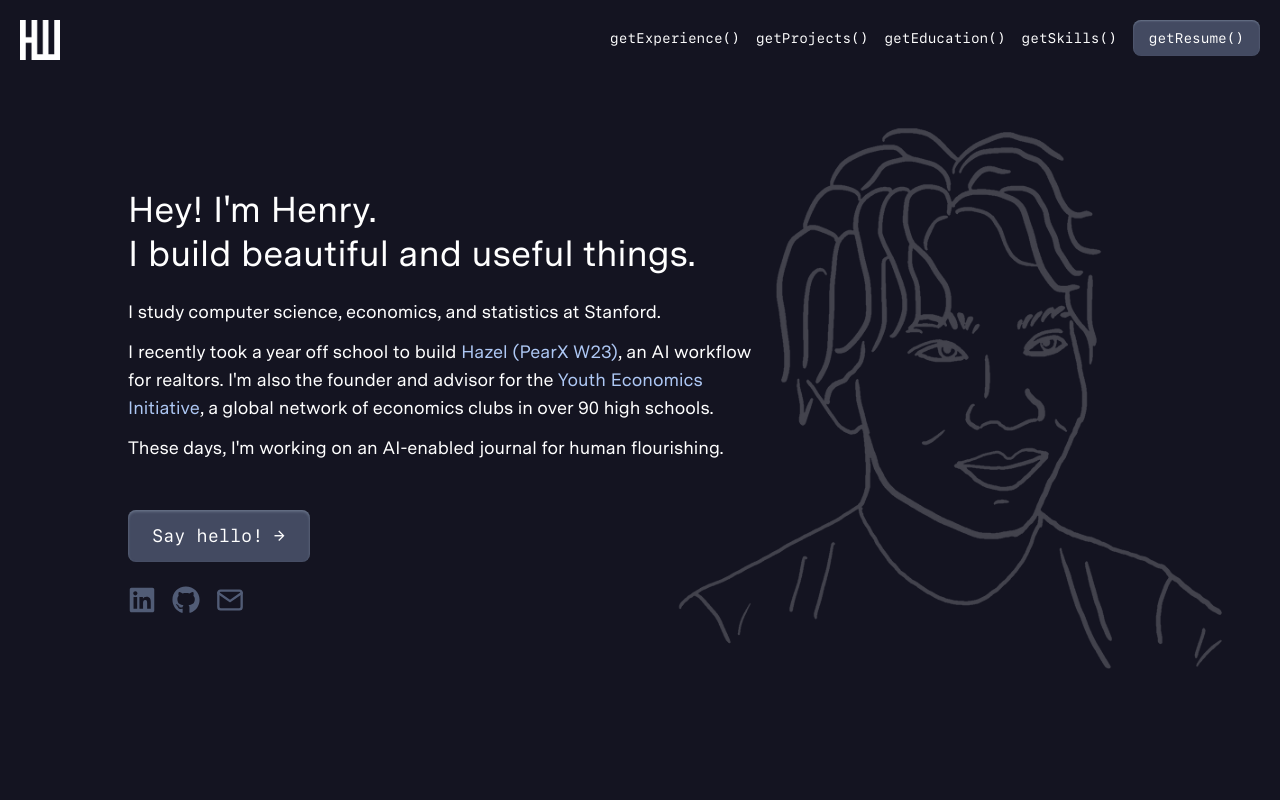
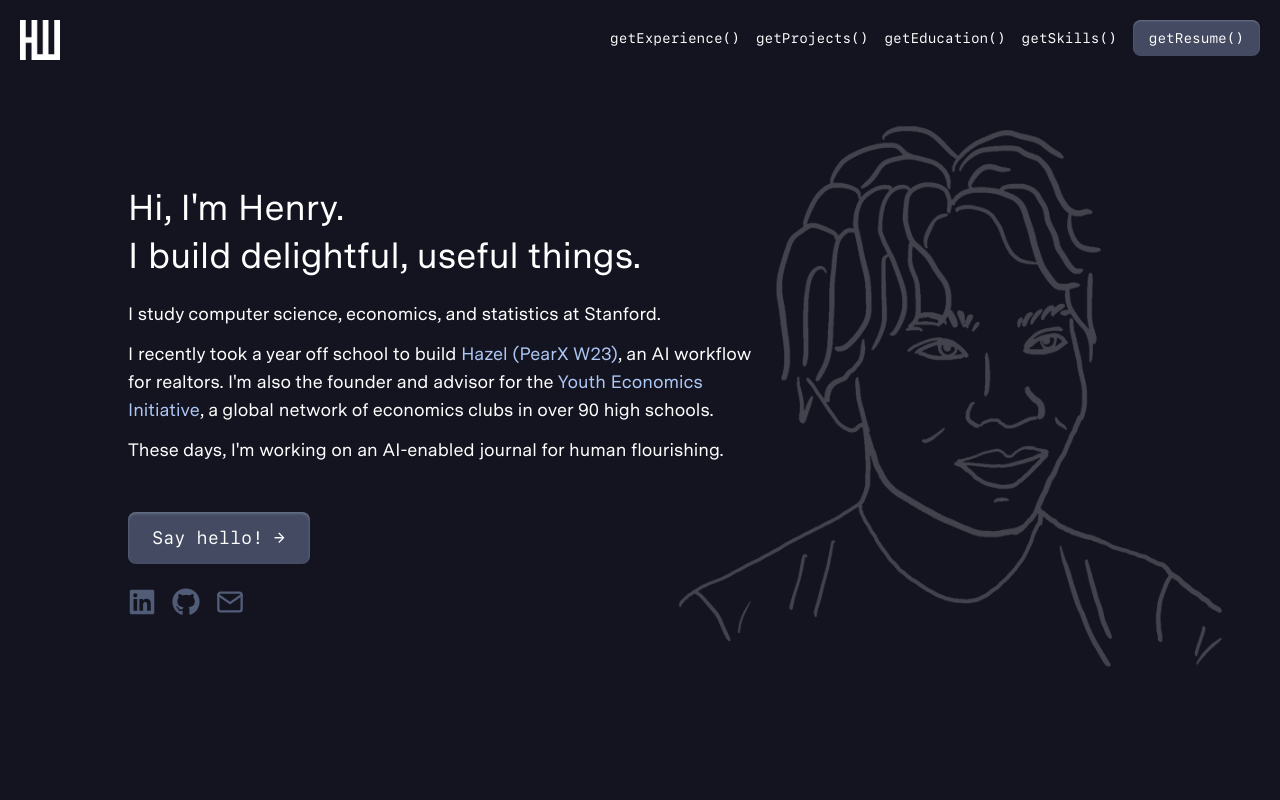
Before and after one commit to henryweng03/personal-site, a React (Create React App) app: page / in a window 1280 px wide. Shown: the top 800 px of the page. Built offline with nearby package versions, Linux system fonts and the light colour scheme.

Commit message:
Change copy and preview image

```diff
--- a/src/sections/hero.js
+++ b/src/sections/hero.js
@@ -17,10 +17,12 @@ const Hero = () => {
           <div className="flex flex-col justify-center text-center sm:text-left sm:grid sm:grid-cols-12">
             {/* Header & subheader */}
             <div className="sm:col-span-11 lg:col-span-7 z-10">
-              <h1 className="mx-6 sm:mx-0 hero-header">Hey! I'm Henry.</h1>
-              <h1 className="mx-6 sm:mx-0 hero-header mt-2">
-                I build beautiful and useful things.
-              </h1>
+              <h1 className="mx-6 sm:mx-0 hero-header">Hi, I'm Henry.</h1>
+              <div className="mt-2">
+                <h1 className="mx-6 sm:mx-0 hero-header">
+                  I build delightful, useful things.
+                </h1>
+              </div>
               <div className="flex mt-6 mx-6 sm:mx-0">
                 <p>
                   I study computer science, economics, and statistics at
```
Also changed, not shown: public/images/preview-image.png.
